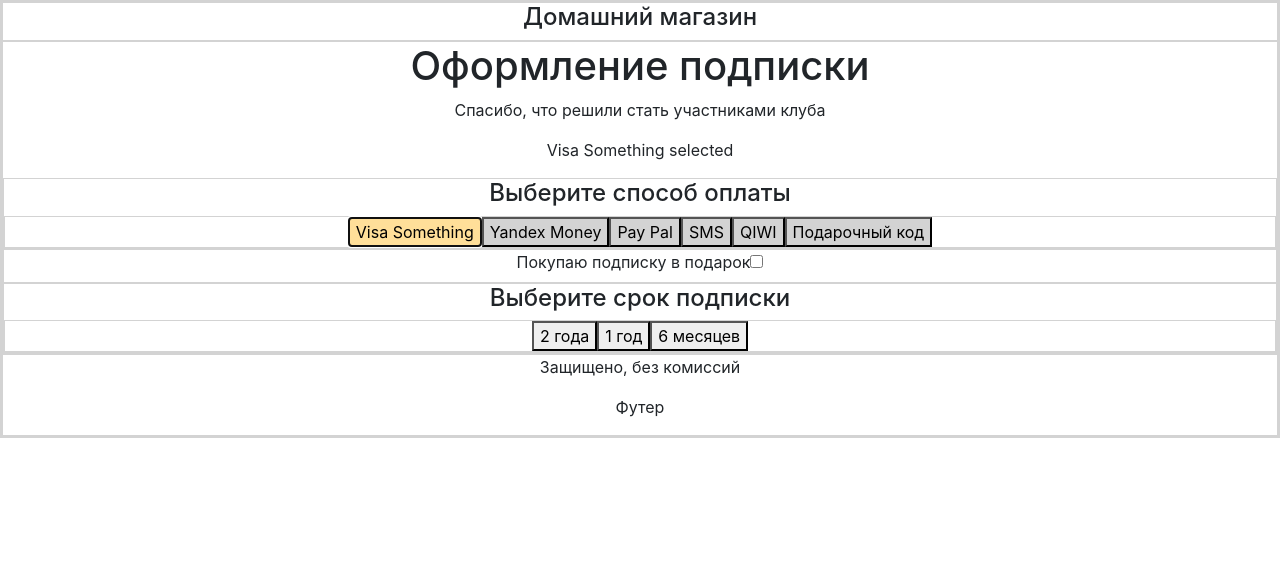
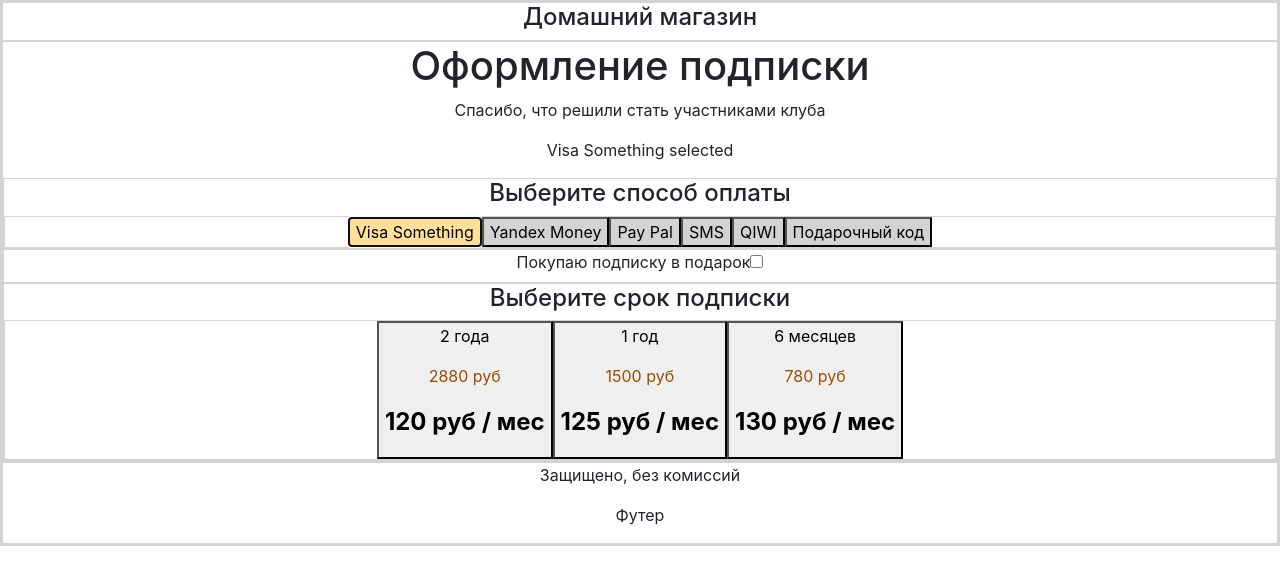
Before and after one commit to glucus/home-shop, a React (Create React App) app: page / in a window 1280 px wide. Both pictures are taken after a click on the button "Visa Something". Shown: the top 584 px of the page. Built offline with nearby package versions, Linux system fonts and the light colour scheme.

Commit message:
added final payment component

```diff
--- a/src/App.js
+++ b/src/App.js
@@ -39,17 +39,20 @@ class App extends Component {
       {
         id: 2,
         name: '2 года',
-        months: 24
+        months: 24,
+        monthlyPrice: 120
       },
       {
         id: 1,
         name: '1 год',
-        months: 12
+        months: 12,
+        monthlyPrice: 125
       },
       {
         id: 0,
         name: '6 месяцев',
-        months: 6
+        months: 6,
+        monthlyPrice: 130
       }
     ];
 
--- /dev/null
+++ b/src/components/ecommerce/FinalPayment.js
@@ -0,0 +1,11 @@
+import React from 'react';
+
+const FinalPayment = (props) => {
+  return (
+    <div>
+      <h4>Итоговая цена</h4>
+    </div>
+  );
+};
+
+export default FinalPayment;
--- a/src/components/ecommerce/HomePage.js
+++ b/src/components/ecommerce/HomePage.js
@@ -3,6 +3,7 @@ import React from 'react';
 import PaymentMethods from './PaymentMethods';
 import BuyAsGiftCheckbox from './BuyAsGiftCheckBox';
 import Subscriptions from './Subscriptions';
+import FinalPayment from './FinalPayment';
 
 class HomePage extends React.Component {
 
@@ -20,7 +21,6 @@ class HomePage extends React.Component {
     const value = e.target.checked;
     this.setState ({ buyAsGift: value });
   }
-
 
   handleClick (e) {
 
@@ -52,8 +52,8 @@ class HomePage extends React.Component {
         });
       }
 
-      // any other conditionals (discounts etc)
-      // ... here
+      // any other conditionals (discounts, autorenewal etc) here
+      // ...
 
       // select payment method or subscription
       this.setState ({
@@ -71,7 +71,6 @@ class HomePage extends React.Component {
       });
     }
   }
-
 
   render () {
     return (
@@ -97,7 +96,9 @@ class HomePage extends React.Component {
         <Subscriptions  subscriptions={this.props.subscriptions}
                         handleClick={e => this.handleClick(e)}
                         divId='subscription'
-                        />
+                        />}
+        {this.state.subscription &&
+          <FinalPayment />
         }
       </div>
     );
--- a/src/components/ecommerce/Subscriptions.js
+++ b/src/components/ecommerce/Subscriptions.js
@@ -2,11 +2,12 @@ import React from 'react';
 
 const Subscriptions = (props) => {
 
-  const handleClick = e => {
-    props.handleClick (e);
+  const handleClick = e => props.handleClick (e);
+
+  const totalPrice = (price, months) => {
+    return Number.parseInt (price, 10) * Number.parseInt (months, 10);
   };
 
-  // type='subscription'
   return (
     <div>
       <h4>Выберите срок подписки</h4>
@@ -16,9 +17,17 @@ const Subscriptions = (props) => {
           <button key={subscription.id}
                   id={subscription.id}
                   onClick={e => handleClick(e)}
-                  name={subscription.months}>
-            {subscription.name}
-          </button>)
+                  name={subscription.months}
+                  >
+            <p>{subscription.name}</p>
+            <p className='brownText'>
+              {totalPrice (subscription.monthlyPrice, subscription.months)} руб
+            </p>
+            <p className='bigText'>
+              <b>{subscription.monthlyPrice} руб / мес</b>
+            </p>
+          </button>
+          )
         )}
       </div>
   </div>
--- a/src/index.css
+++ b/src/index.css
@@ -20,3 +20,11 @@ div {
 .muted {
   background-color:lightgrey;
 }
+
+.brownText {
+  color: rgb(153, 77, 0);
+}
+
+.bigText {
+  font-size: 1.5em;
+}
```
